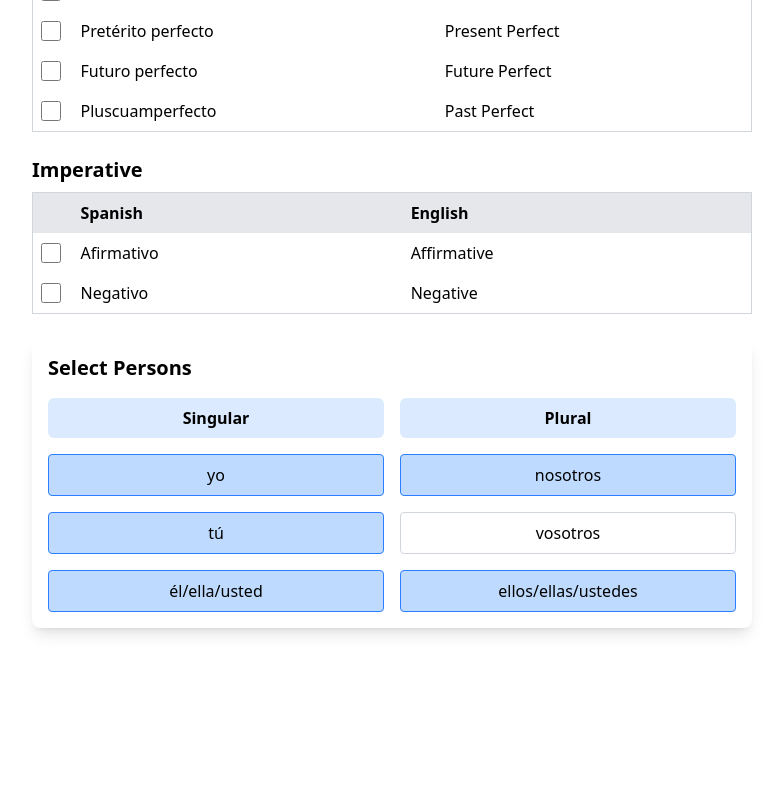
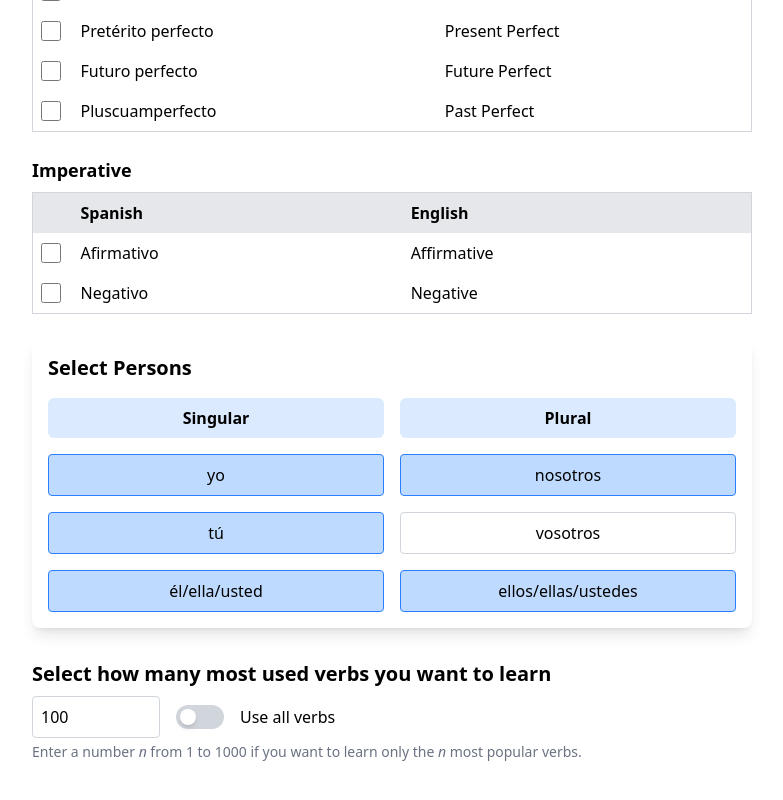
Before and after one commit to polemaster/spanish-conjugator, a React (Vite) app: page /settings in a window 1280 px wide. Shown: the part 880-1680 px from the top of the page, without its empty margins (248-1031 px from the left). Before the commit the page ends 1548 px from the top, so only its background shows below. Built offline with nearby package versions, Linux system fonts and the light colour scheme.

Commit message:
Add most used verbs setting to Setting Page

```diff
--- /dev/null
+++ b/src/components/PopularVerbsSelector.tsx
@@ -0,0 +1,67 @@
+import { useState } from "react";
+import { useSettingsContext } from "../contexts/SettingsContext";
+import PopularVerbsSwitch from "./PopularVerbsSwitch";
+import defaultSettings from "../constants/defaultSettings";
+
+function PopularVerbsSelector() {
+  const { settings, setTopNVerbs } = useSettingsContext();
+  const MIN_VERBS = 1;
+  const MAX_VERBS = 1000;
+
+  const [topNInput, setTopNInput] = useState(settings.topNVerbs.toString());
+
+  const isUsingAllVerbs = settings.topNVerbs === MAX_VERBS;
+
+  const handleChange = (e: React.ChangeEvent<HTMLInputElement>) => {
+    setTopNInput(e.target.value);
+  };
+
+  const handleBlur = () => {
+    const raw = parseInt(topNInput, 10);
+    const new_value = isNaN(raw)
+      ? settings.topNVerbs
+      : Math.max(MIN_VERBS, Math.min(raw, MAX_VERBS));
+
+    setTopNVerbs(new_value);
+    setTopNInput(new_value.toString());
+  };
+
+  const handleSwitchToggle = (checked: boolean) => {
+    if (checked) {
+      setTopNVerbs(MAX_VERBS);
+      setTopNInput(MAX_VERBS.toString());
+    } else {
+      const n = 50 < MAX_VERBS ? 50 : 1;
+      setTopNVerbs(n);
+      setTopNInput(n.toString());
+    }
+  };
+
+  return (
+    <div className="mt-8">
+      <h2 className="text-xl font-bold mb-2">
+        Select how many most used verbs you want to learn
+      </h2>
+      <div className="flex items-center gap-4">
+        <input
+          value={topNInput}
+          onChange={handleChange}
+          onBlur={handleBlur}
+          disabled={isUsingAllVerbs}
+          className="border border-gray-300 rounded p-2 w-32 disabled:bg-gray-100"
+        />
+        <PopularVerbsSwitch
+          checked={isUsingAllVerbs}
+          onChange={handleSwitchToggle}
+        />
+        <span>Use all verbs</span>
+      </div>
+      <p className="text-sm text-gray-500 mt-1">
+        Enter a number <em>n</em> from {MIN_VERBS} to {MAX_VERBS} if you want to
+        learn only the <em>n</em> most popular verbs.
+      </p>
+    </div>
+  );
+}
+
+export default PopularVerbsSelector;
--- /dev/null
+++ b/src/components/PopularVerbsSwitch.tsx
@@ -0,0 +1,26 @@
+type CustomSwitchProps = {
+  checked: boolean;
+  onChange: (checked: boolean) => void;
+};
+
+function PopularVerbsSwitch({ checked, onChange }: CustomSwitchProps) {
+  return (
+    <button
+      role="switch"
+      aria-checked={checked}
+      onClick={() => onChange(!checked)}
+      className={`w-12 h-6 flex items-center rounded-full p-1 transition-all duration-200
+        ${checked ? "bg-blue-500" : "bg-gray-300"}
+        cursor-pointer
+        hover:scale-105
+        hover:shadow-lg`}
+    >
+      <div
+        className={`bg-white w-4 h-4 rounded-full shadow-md transform transition-transform
+          ${checked ? "translate-x-6" : "translate-x-0"} `}
+      />
+    </button>
+  );
+}
+
+export default PopularVerbsSwitch;
--- a/src/components/TenseGroup.tsx
+++ b/src/components/TenseGroup.tsx
@@ -7,7 +7,7 @@ export default function TenseGroup({ mood }: { mood: Mood }) {
 
   return (
     <div className="mb-6">
-      <h2 className="text-xl font-semibold capitalize mb-2">{mood}</h2>
+      <h2 className="text-lg font-semibold capitalize mb-2">{mood}</h2>
       <table className="w-full border border-gray-300 text-left">
         <thead className="bg-gray-200">
           <tr>
--- a/src/constants/defaultSettings.ts
+++ b/src/constants/defaultSettings.ts
@@ -10,6 +10,7 @@ const defaultSettings: Settings = {
     { number: "singular", person: ["first", "second", "third"] },
     { number: "plural", person: ["first", "third"] },
   ],
+  topNVerbs: 100,
 };
 
 export default defaultSettings;
--- a/src/contexts/SettingsContext.tsx
+++ b/src/contexts/SettingsContext.tsx
@@ -5,6 +5,7 @@ import defaultSettings from "../constants/defaultSettings";
 export interface Settings {
   selectedTenses: string[];
   selectedPersons: GroupedPerson[];
+  topNVerbs: number;
 }
 
 const SettingsContext = createContext<{
@@ -12,11 +13,13 @@ const SettingsContext = createContext<{
   toggleTense: (tenseKey: string) => void;
   togglePerson: (person: Person) => void;
   isPersonSelected: (person: Person) => boolean;
+  setTopNVerbs: (value: number) => void;
 }>({
   settings: defaultSettings,
   toggleTense: () => {},
   togglePerson: () => {},
   isPersonSelected: () => false,
+  setTopNVerbs: () => {},
 });
 
 export const useSettingsContext = () => useContext(SettingsContext);
@@ -76,9 +79,19 @@ export const SettingsProvider = ({
     return group ? group.person.includes(person) : false;
   };
 
+  const setTopNVerbs = (value: number) => {
+    setSettings((prev) => ({ ...prev, topNVerbs: value }));
+  };
+
   return (
     <SettingsContext.Provider
-      value={{ settings, toggleTense, togglePerson, isPersonSelected }}
+      value={{
+        settings,
+        toggleTense,
+        togglePerson,
+        isPersonSelected,
+        setTopNVerbs,
+      }}
     >
       {children}
     </SettingsContext.Provider>
--- a/src/models/Person.ts
+++ b/src/models/Person.ts
@@ -1,10 +1,10 @@
-export interface Person {
-  number: "singular" | "plural";
-  person: "first" | "second" | "third";
-}
-
 export type PersonType = "first" | "second" | "third";
 export type NumberType = "singular" | "plural";
+
+export interface Person {
+  number: NumberType;
+  person: PersonType;
+}
 
 export interface GroupedPerson {
   number: NumberType;
--- a/src/pages/SettingsPage.tsx
+++ b/src/pages/SettingsPage.tsx
@@ -1,6 +1,7 @@
 import TenseGroup from "../components/TenseGroup";
 import { Mood } from "../models/Mood";
 import PersonSelector from "../components/PersonSelector";
+import PopularVerbsSelector from "../components/PopularVerbsSelector";
 
 const moods: Mood[] = ["indicative", "subjunctive", "imperative"];
 
@@ -8,11 +9,12 @@ export default function SettingsPage() {
   return (
     <div className="max-w-3xl mx-auto p-6">
       <h1 className="text-2xl font-bold mb-6">Settings</h1>
-      <h2 className="text-lg font-semibold mb-2">Select moods and tenses</h2>
+      <h2 className="text-xl font-bold mb-2">Select moods and tenses</h2>
       {moods.map((mood) => (
         <TenseGroup key={mood} mood={mood} />
       ))}
       <PersonSelector />
+      <PopularVerbsSelector />
     </div>
   );
 }
```
Also changed, not shown: 1 other file (tests, documents, lock files or other folders).
